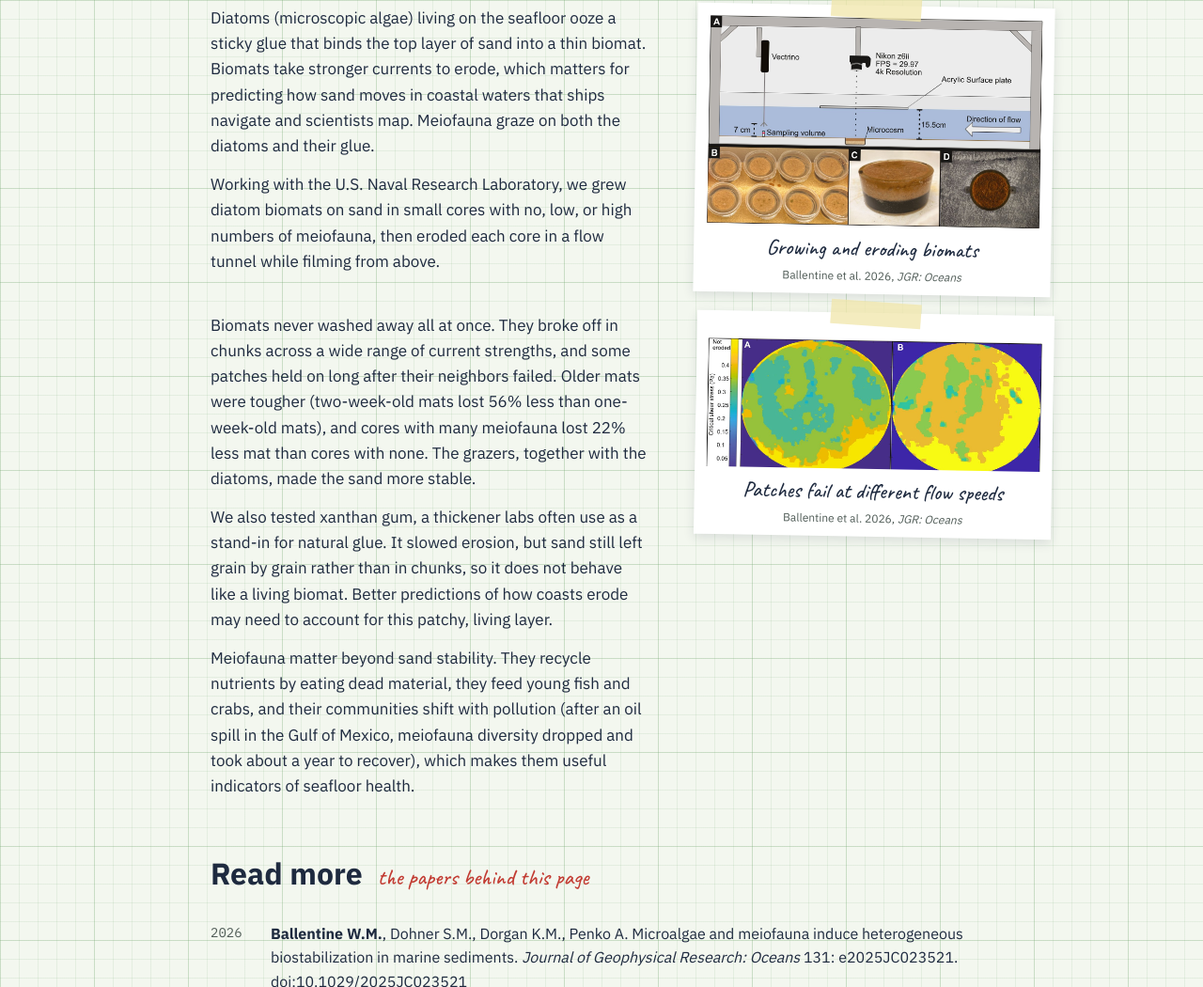
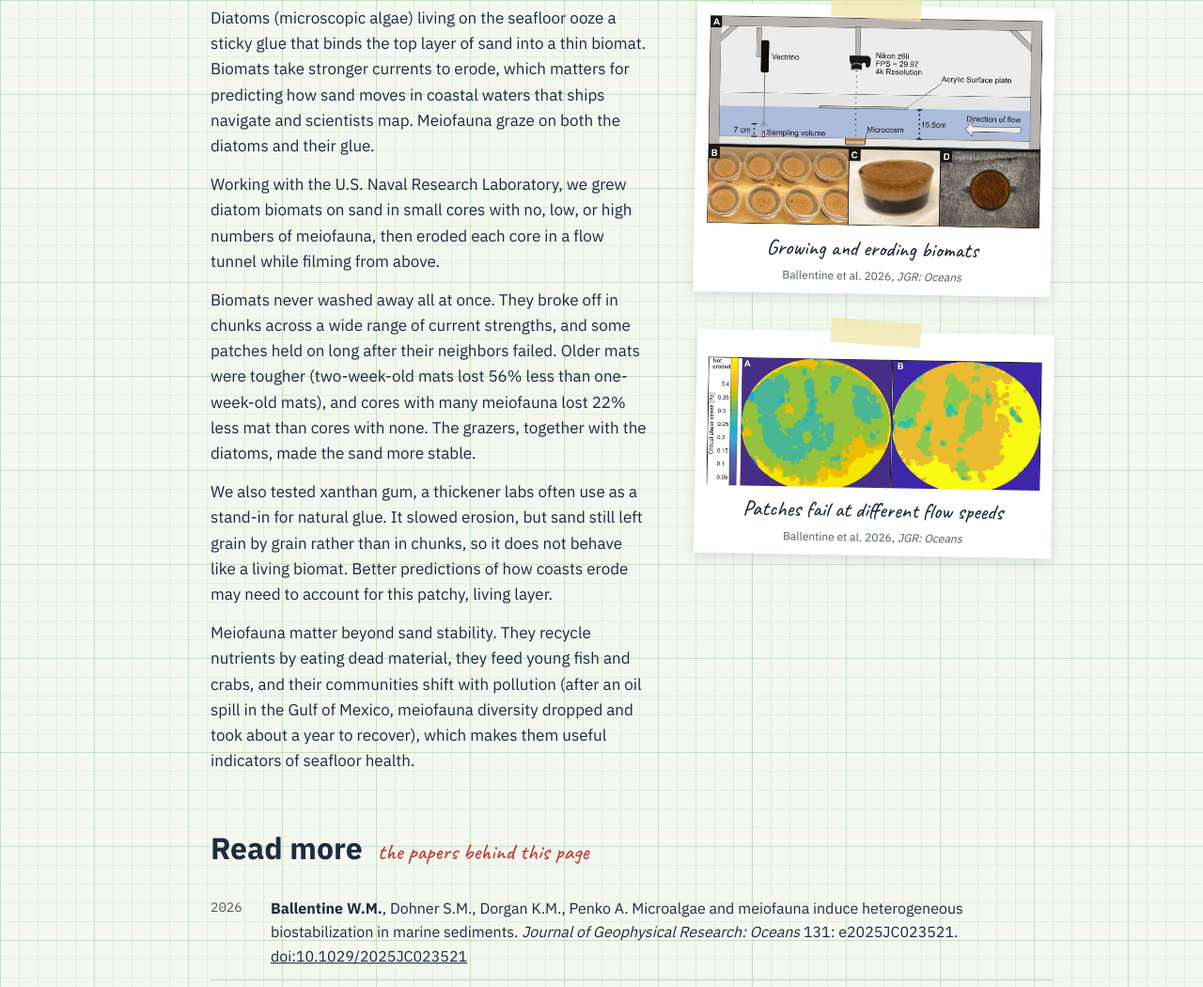
Before and after one commit to Will-ballentine/willballentine.com, a plain HTML site: page meiofauna/index.html in a window 1280 px wide. Shown: the part 3800-4850 px from the top of the page at 94% size. Drawn offline with Linux system fonts and the light colour scheme.

Commit message:
Meiofauna page: single text column in ecology section to remove gap
Co-Authored-By: Claude Opus 5.5 <noreply@anthropic.com>
Claude-Session: https://claude.ai/code/session_01Pny2dkF5kE6ocgcRWhTRiD

```diff
--- a/css/style.css
+++ b/css/style.css
@@ -158,6 +158,8 @@ section { display: flex; flex-direction: column; gap: 20px; }
 .taped.wide .photo, .taped.wide img { aspect-ratio: 4 / 3; object-fit: contain; background: #fff; }
 .taped.wide .photo { background: #DCE5DD; padding: 16px; text-align: center; }
 .taped.wide img { aspect-ratio: auto; }
+.fig-stack { flex: 1 1 380px; max-width: 440px; display: flex; flex-direction: column; gap: 40px; }
+.fig-stack .taped.wide { flex: none; max-width: none; }
 .taped.wide figcaption, .taped.full figcaption { font-size: 23px; white-space: nowrap; overflow: hidden; text-overflow: ellipsis; }
 .taped.full { flex: 1 1 100%; max-width: 900px; --tilt: -.8deg; }
 .taped.full img { aspect-ratio: auto; }
--- a/meiofauna/index.html
+++ b/meiofauna/index.html
@@ -127,24 +127,22 @@
         <div>
           <p>Diatoms (microscopic algae) living on the seafloor ooze a sticky glue that binds the top layer of sand into a thin biomat. Biomats take stronger currents to erode, which matters for predicting how sand moves in coastal waters that ships navigate and scientists map. Meiofauna graze on both the diatoms and their glue.</p>
           <p>Working with the U.S. Naval Research Laboratory, we grew diatom biomats on sand in small cores with no, low, or high numbers of meiofauna, then eroded each core in a flow tunnel while filming from above.</p>
+          <p>Biomats never washed away all at once. They broke off in chunks across a wide range of current strengths, and some patches held on long after their neighbors failed. Older mats were tougher (two-week-old mats lost 56% less than one-week-old mats), and cores with many meiofauna lost 22% less mat than cores with none. The grazers, together with the diatoms, made the sand more stable.</p>
+          <p>We also tested xanthan gum, a thickener labs often use as a stand-in for natural glue. It slowed erosion, but sand still left grain by grain rather than in chunks, so it does not behave like a living biomat. Better predictions of how coasts erode may need to account for this patchy, living layer.</p>
+          <p>Meiofauna matter beyond sand stability. They recycle nutrients by eating dead material, they feed young fish and crabs, and their communities shift with pollution (after an oil spill in the Gulf of Mexico, meiofauna diversity dropped and took about a year to recover), which makes them useful indicators of seafloor health.</p>
         </div>
+        <div class="fig-stack">
           <figure class="taped wide">
             <img src="images/biomat-setup.jpg" width="1400" height="876" alt="Diagram of the flow tunnel with a camera above a sediment core and a current meter upstream, with photos of cores in their culture tanks, a core with a brown diatom mat on top, and the camera's view of a core in the tunnel">
             <figcaption>Growing and eroding biomats</figcaption>
             <p class="credit">Ballentine et al. 2026, <i>JGR: Oceans</i></p>
           </figure>
-      </div>
-      <div class="study">
-        <div>
-          <p>Biomats never washed away all at once. They broke off in chunks across a wide range of current strengths, and some patches held on long after their neighbors failed. Older mats were tougher (two-week-old mats lost 56% less than one-week-old mats), and cores with many meiofauna lost 22% less mat than cores with none. The grazers, together with the diatoms, made the sand more stable.</p>
-          <p>We also tested xanthan gum, a thickener labs often use as a stand-in for natural glue. It slowed erosion, but sand still left grain by grain rather than in chunks, so it does not behave like a living biomat. Better predictions of how coasts erode may need to account for this patchy, living layer.</p>
-          <p>Meiofauna matter beyond sand stability. They recycle nutrients by eating dead material, they feed young fish and crabs, and their communities shift with pollution (after an oil spill in the Gulf of Mexico, meiofauna diversity dropped and took about a year to recover), which makes them useful indicators of seafloor health.</p>
-        </div>
           <figure class="taped wide">
             <img src="images/biomat-erosion.jpg" width="1400" height="607" alt="Two heat maps of circular sediment cores colored by the current strength at which each spot eroded, showing irregular patches rather than uniform erosion; the right core, older and with many meiofauna, has more area that never eroded">
             <figcaption>Patches fail at different flow speeds</figcaption>
             <p class="credit">Ballentine et al. 2026, <i>JGR: Oceans</i></p>
           </figure>
+        </div>
       </div>
     </section>
 
```
Lines whose indentation alone changed are shown as unchanged.
